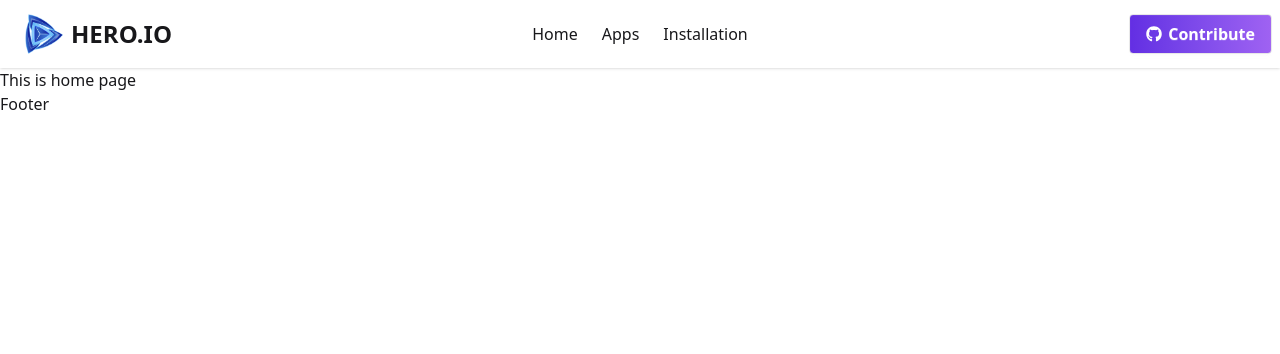
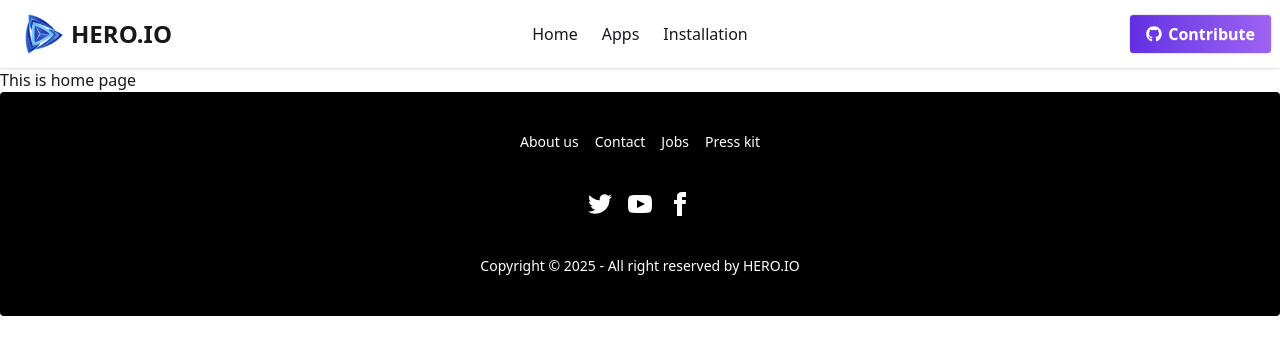
Before and after one commit to rabbiWD/Hero-App, a React (Vite) app: page / in a window 1280 px wide. Shown: the top 354 px of the page. Built offline with nearby package versions, Linux system fonts and the light colour scheme.

Commit message:
Footer almost done

```diff
--- a/src/Components/Footer.jsx
+++ b/src/Components/Footer.jsx
@@ -2,9 +2,54 @@ import React from 'react';
 
 const Footer = () => {
     return (
-        <div>
-            <h1>Footer</h1>
-        </div>
+        <footer className="footer footer-horizontal footer-center bg-black text-white rounded p-10">
+            <nav className="grid grid-flow-col gap-4">
+              <a className="link link-hover">About us</a>
+              <a className="link link-hover">Contact</a>
+              <a className="link link-hover">Jobs</a>
+              <a className="link link-hover">Press kit</a>
+            </nav>
+            <nav>
+              <div className="grid grid-flow-col gap-4">
+                <a>
+                  <svg
+                    xmlns="http://www.w3.org/2000/svg"
+                    width="24"
+                    height="24"
+                    viewBox="0 0 24 24"
+                    className="fill-current">
+                    <path
+                      d="M24 4.557c-.883.392-1.832.656-2.828.775 1.017-.609 1.798-1.574 2.165-2.724-.951.564-2.005.974-3.127 1.195-.897-.957-2.178-1.555-3.594-1.555-3.179 0-5.515 2.966-4.797 6.045-4.091-.205-7.719-2.165-10.148-5.144-1.29 2.213-.669 5.108 1.523 6.574-.806-.026-1.566-.247-2.229-.616-.054 2.281 1.581 4.415 3.949 4.89-.693.188-1.452.232-2.224.084.626 1.956 2.444 3.379 4.6 3.419-2.07 1.623-4.678 2.348-7.29 2.04 2.179 1.397 4.768 2.212 7.548 2.212 9.142 0 14.307-7.721 13.995-14.646.962-.695 1.797-1.562 2.457-2.549z"></path>
+                  </svg>
+                </a>
+                <a>
+                  <svg
+                    xmlns="http://www.w3.org/2000/svg"
+                    width="24"
+                    height="24"
+                    viewBox="0 0 24 24"
+                    className="fill-current">
+                    <path
+                      d="M19.615 3.184c-3.604-.246-11.631-.245-15.23 0-3.897.266-4.356 2.62-4.385 8.816.029 6.185.484 8.549 4.385 8.816 3.6.245 11.626.246 15.23 0 3.897-.266 4.356-2.62 4.385-8.816-.029-6.185-.484-8.549-4.385-8.816zm-10.615 12.816v-8l8 3.993-8 4.007z"></path>
+                  </svg>
+                </a>
+                <a>
+                  <svg
+                    xmlns="http://www.w3.org/2000/svg"
+                    width="24"
+                    height="24"
+                    viewBox="0 0 24 24"
+                    className="fill-current">
+                    <path
+                      d="M9 8h-3v4h3v12h5v-12h3.642l.358-4h-4v-1.667c0-.955.192-1.333 1.115-1.333h2.885v-5h-3.808c-3.596 0-5.192 1.583-5.192 4.615v3.385z"></path>
+                  </svg>
+                </a>
+              </div>
+            </nav>
+            <aside>
+              <p>Copyright © {new Date().getFullYear()} - All right reserved by HERO.IO</p>
+            </aside>
+        </footer>
     );
 };
 
--- a/src/Layouts/MainLayout.jsx
+++ b/src/Layouts/MainLayout.jsx
@@ -7,7 +7,9 @@ const MainLayout = () => {
     return (
         <div className='flex flex-col min-h-screen'>
             <Navbar></Navbar>
-            <Outlet></Outlet>
+            <div className=''>
+                <Outlet></Outlet>
+            </div>
             <Footer></Footer>
         </div>
     );
```
